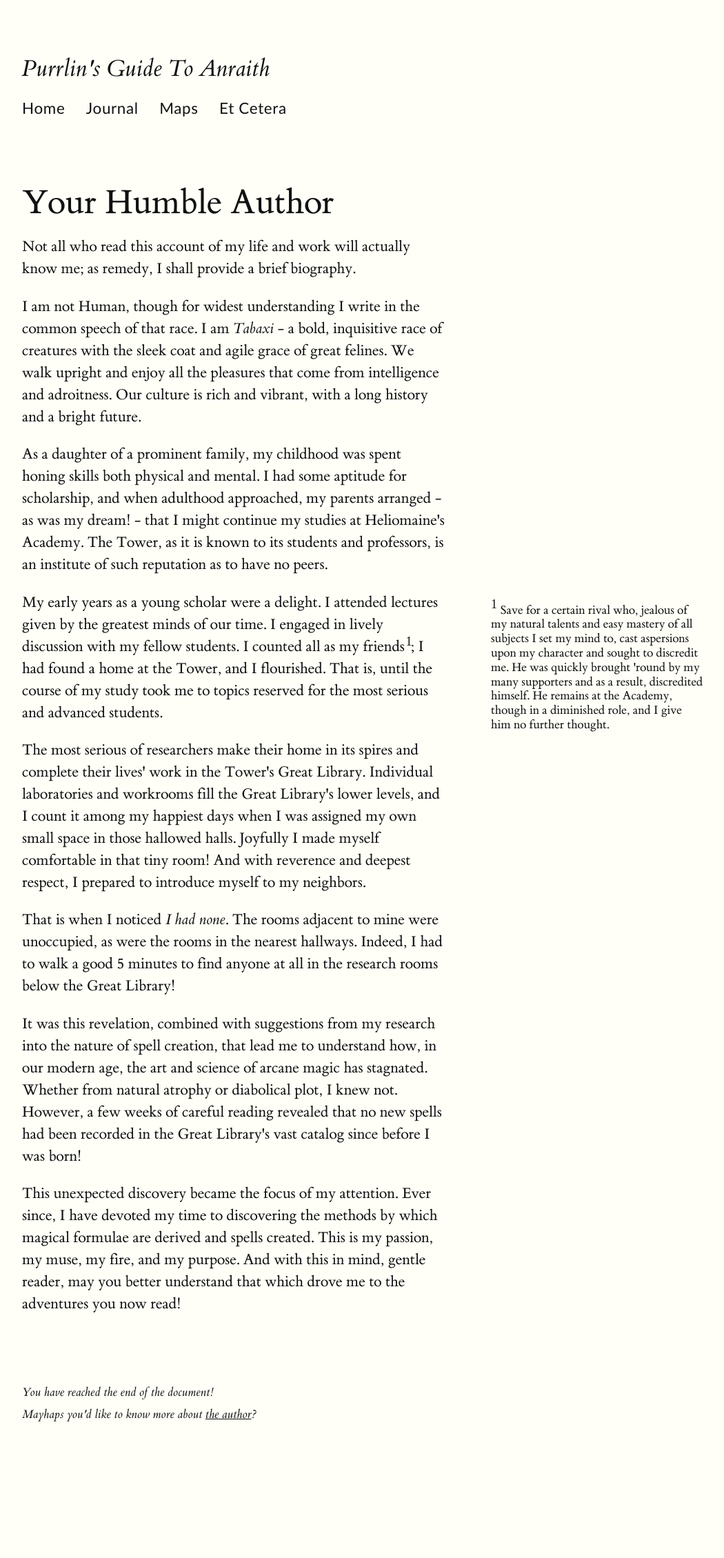
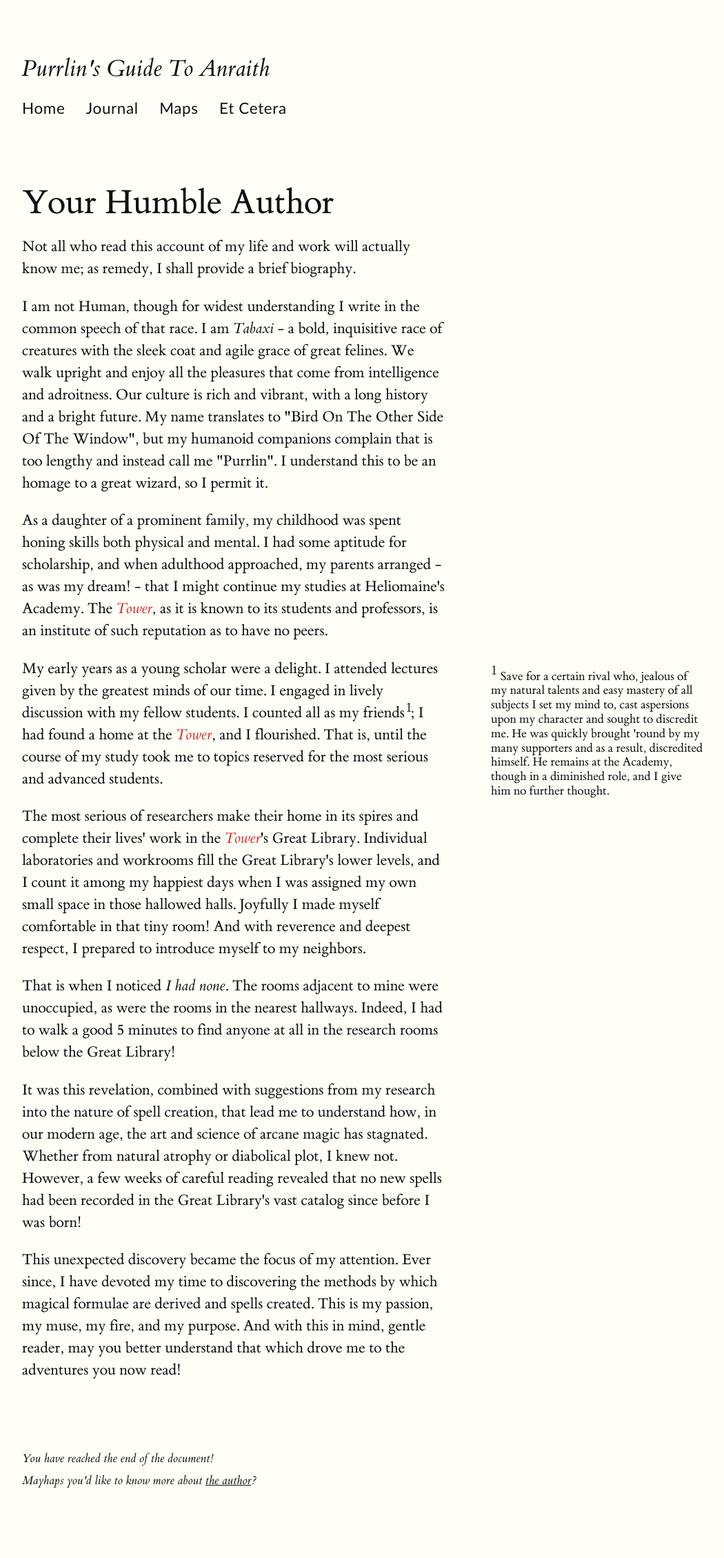
Before and after one commit to jhempy/purrlins-guide-to-anraith, a Jekyll site: the page built from about/index.html, in a window 1280 px wide. Shown: the whole page at 69% size, without its empty margins (128-1178 px from the left). Built offline with Jekyll 4.4.1, drawn with Linux system fonts in a browser that asks for light colours; before the commit the page ends 2163 px from its top, so only the background shows below that.

Commit message:
Corrects missing style, updates about

```diff
--- a/about/index.html
+++ b/about/index.html
@@ -8,12 +8,7 @@ Not all who read this account of my life and work will actually know me; as reme
 </p>
 
 <p>
-    I am not Human, though for widest understanding I write in the common
-    speech of that race. I am <em>Tabaxi</em> - a bold, inquisitive race of
-    creatures with the sleek coat and agile grace of great felines. We walk
-    upright and enjoy all the pleasures that come from intelligence and
-    adroitness. Our culture is rich and vibrant, with a long history and a
-    bright future.
+    I am not Human, though for widest understanding I write in the common speech of that race. I am <em>Tabaxi</em> - a bold, inquisitive race of creatures with the sleek coat and agile grace of great felines. We walk upright and enjoy all the pleasures that come from intelligence and adroitness. Our culture is rich and vibrant, with a long history and a bright future. My name translates to "Bird On The Other Side Of The Window", but my humanoid companions complain that is too lengthy and instead call me "Purrlin". I understand this to be an homage to a great wizard, so I permit it.
 </p>
 
 <p>
@@ -26,15 +21,15 @@ Not all who read this account of my life and work will actually know me; as reme
 </p>
 
 <p>
-My early years as a young scholar were a delight. I attended lectures given by the greatest minds of our time. I engaged in lively discussion with my fellow students. I counted all as my friends<label for="sn-rival" class="margin-toggle sidenote-number"></label><input type="checkbox" id="sn-rival" class="margin-toggle"/><span class="sidenote">Save for a certain rival who, jealous of my natural talents and easy mastery of all subjects I set my mind to, cast aspersions upon my character and sought to discredit me. He was quickly brought 'round by my many supporters and as a result, discredited himself. He remains at the Academy, though in a diminished role, and I give him no further thought.</span>; I had found a home at the <span class="tower">Tower</span>, and I flourished. That is, until the course of my study took me to topics reserved for the most serious and advanced students.
+    My early years as a young scholar were a delight. I attended lectures given by the greatest minds of our time. I engaged in lively discussion with my fellow students. I counted all as my friends<label for="sn-rival" class="margin-toggle sidenote-number"></label><input type="checkbox" id="sn-rival" class="margin-toggle"/><span class="sidenote">Save for a certain rival who, jealous of my natural talents and easy mastery of all subjects I set my mind to, cast aspersions upon my character and sought to discredit me. He was quickly brought 'round by my many supporters and as a result, discredited himself. He remains at the Academy, though in a diminished role, and I give him no further thought.</span>; I had found a home at the <span class="tower">Tower</span>, and I flourished. That is, until the course of my study took me to topics reserved for the most serious and advanced students.
 </p>
 
 <p>
-The most serious of researchers make their home in its spires and complete their lives' work in the <span class="tower">Tower</span>'s Great Library. Individual laboratories and workrooms fill the Great Library's lower levels, and I count it among my happiest days when I was assigned my own small space in those hallowed halls. Joyfully I made myself comfortable in that tiny room! And with reverence and deepest respect, I prepared to introduce myself to my neighbors.
+    The most serious of researchers make their home in its spires and complete their lives' work in the <span class="tower">Tower</span>'s Great Library. Individual laboratories and workrooms fill the Great Library's lower levels, and I count it among my happiest days when I was assigned my own small space in those hallowed halls. Joyfully I made myself comfortable in that tiny room! And with reverence and deepest respect, I prepared to introduce myself to my neighbors.
 </p>
 
 <p>
-That is when I noticed <em>I had none</em>. The rooms adjacent to mine were unoccupied, as were the rooms in the nearest hallways. Indeed, I had to walk a good 5 minutes to find anyone at all in the research rooms below the Great Library!
+    That is when I noticed <em>I had none</em>. The rooms adjacent to mine were unoccupied, as were the rooms in the nearest hallways. Indeed, I had to walk a good 5 minutes to find anyone at all in the research rooms below the Great Library!
 </p>
 
 <p>
@@ -42,5 +37,5 @@ That is when I noticed <em>I had none</em>. The rooms adjacent to mine were unoc
 </p>
 
 <p>
-This unexpected discovery became the focus of my attention. Ever since, I have devoted my time to discovering the methods by which magical formulae are derived and spells created. This is my passion, my muse, my fire, and my purpose. And with this in mind, gentle reader, may you better understand that which drove me to the adventures you now read!
+    This unexpected discovery became the focus of my attention. Ever since, I have devoted my time to discovering the methods by which magical formulae are derived and spells created. This is my passion, my muse, my fire, and my purpose. And with this in mind, gentle reader, may you better understand that which drove me to the adventures you now read!
 </p>
--- a/assets/style.scss
+++ b/assets/style.scss
@@ -365,3 +365,9 @@ nav {
     .highlight{border-color: grey !important;}
     img,iframe,.highlight,a:hover,a:focus{filter:invert(1);}
 }
+
+
+.tower {
+    color: rgb(220, 40, 40);
+    font-style: italic;
+}
```
